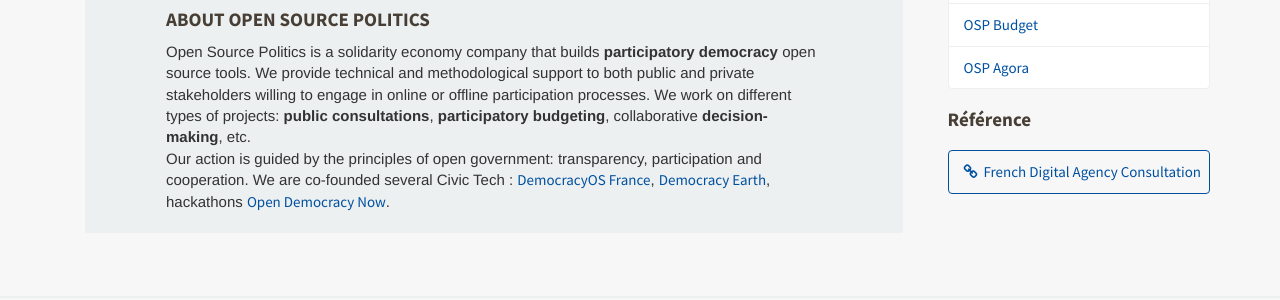
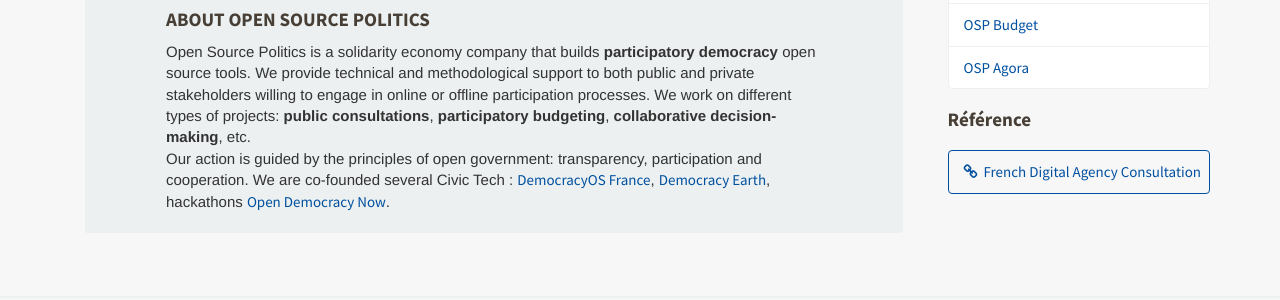
Before and after one commit to OpenSourcePolitics/opensourcepolitics_web-site, a Jekyll site: the page built from _offres-en/public-consultations.markdown, in a window 1280 px wide and 900 px high, scrolled down 651 px. Shown: the part 343-643 px from the top of the window. Built offline with Jekyll 4.4.1, drawn with Linux system fonts in a browser that asks for light colours; some web fonts are replaced; comment, search, counter and statistics services are not loaded.

```diff
--- a/_offres-en/public-consultations.markdown
+++ b/_offres-en/public-consultations.markdown
@@ -34,7 +34,7 @@ In order for these processes to be successful, namely making them inclusive and
 <div class="well">
 <h4>ABOUT OPEN SOURCE POLITICS</h4>
 
-Open Source Politics is a solidarity economy company that builds <b>participatory democracy</b> open source tools. We provide technical and methodological support to both public and private stakeholders willing to engage in online or offline participation processes. We work on different types of projects: <b>public consultations</b>, <b>participatory budgeting</b>, collaborative <b>decision-making</b>, etc.
+Open Source Politics is a solidarity economy company that builds <b>participatory democracy</b> open source tools. We provide technical and methodological support to both public and private stakeholders willing to engage in online or offline participation processes. We work on different types of projects: <b>public consultations</b>, <b>participatory budgeting</b>, <b>collaborative decision-making</b>, etc.
 
 <br>
 Our action is guided by the principles of open government: transparency, participation and cooperation. We are co-founded several Civic Tech : <a href="http://democracyos.eu" target="blank">DemocracyOS France</a>, <a href="http://democracy.earth" target="blank">Democracy Earth</a>, hackathons <a href="http://opendemocracynow.net" target="blank">Open Democracy Now</a>.
```
